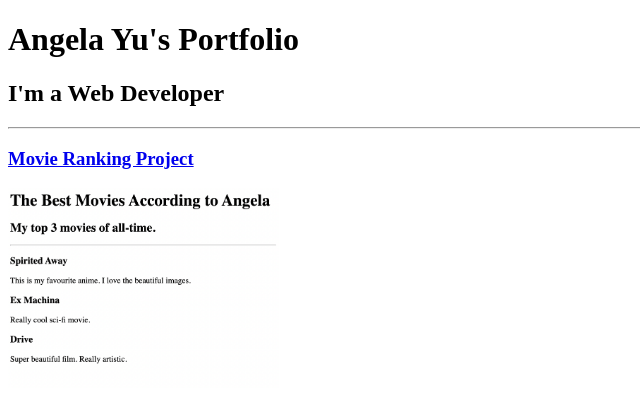
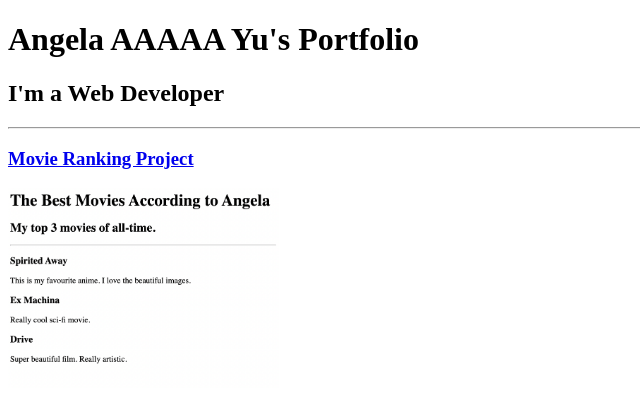
Before and after one commit to matheusorn/html-portfolio, a plain HTML site: page index.html in a window 1280 px wide. Shown: the top 408 px of the page, without its empty margins (0-640 px from the left). Drawn offline with Linux system fonts and the light colour scheme.

Commit message:
Update index.html

```diff
--- a/index.html
+++ b/index.html
@@ -7,7 +7,7 @@
 </head>
 
 <body>
-  <h1>Angela Yu's Portfolio</h1>
+  <h1>Angela AAAAA Yu's Portfolio</h1>
   <h2>I'm a Web Developer</h2>
   <hr />
   <h3><a href="./public/movie-ranking.html">Movie Ranking Project</a></h3>
```
